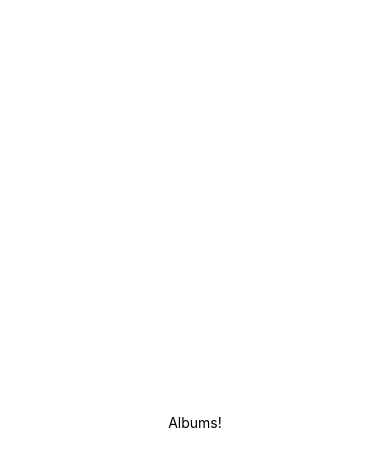
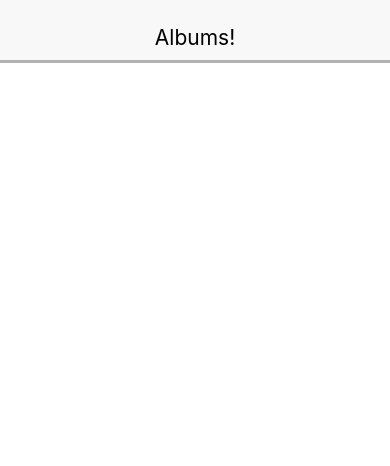
Before and after one commit to Dawit-Dev/MusicAlbum, a React Native app: screen / in a window 390 px wide. Shown: the top 466 px of the page. Built offline with nearby package versions, Linux system fonts and the light colour scheme.

Commit message:
Styling the Header

```diff
--- a/App.js
+++ b/App.js
@@ -1,22 +1,13 @@
-import React from 'react';
-import { StyleSheet, View } from 'react-native';
-import Header from './src/components/Header';
+import React from "react";
+import { View } from "react-native";
+import Header from "./src/components/Header";
 
 const App = () => {
   return (
-    <View style={styles.container}>
+    <View>
       <Header />
     </View>
   );
-}
-
-const styles = StyleSheet.create({
-  container: {
-    flex: 1,
-    backgroundColor: '#fff',
-    alignItems: 'center',
-    justifyContent: 'center',
-  },
-});
+};
 
 export default App;
--- a/src/components/Header.js
+++ b/src/components/Header.js
@@ -2,13 +2,31 @@ import React from 'react'
 import { StyleSheet, Text, View } from 'react-native'
 
 const Header = () => {
+    const { textStyle, viewStyle } = styles;
+
   return (
-    <View>
-      <Text>Albums!</Text>
+    <View style={viewStyle}>
+      <Text style={textStyle}>Albums!</Text>
     </View>
-  )
+  );
 }
 
-const styles = StyleSheet.create({})
+const styles = StyleSheet.create({
+    viewStyle: {
+        backgroundColor: '#F8F8F8',
+        justifyContent: 'center',
+        alignItems: 'center',
+        height: 60,
+        paddingTop: 15,
+        shadowColor: '#000',
+        shadowOffset: { width: 0, height: 3 },
+        shadowOpacity: 0.3,
+        elevation: 3,
+        position: 'relative'
+    },
+    textStyle: {
+        fontSize: 21
+    }
+})
 
 export default Header
```
